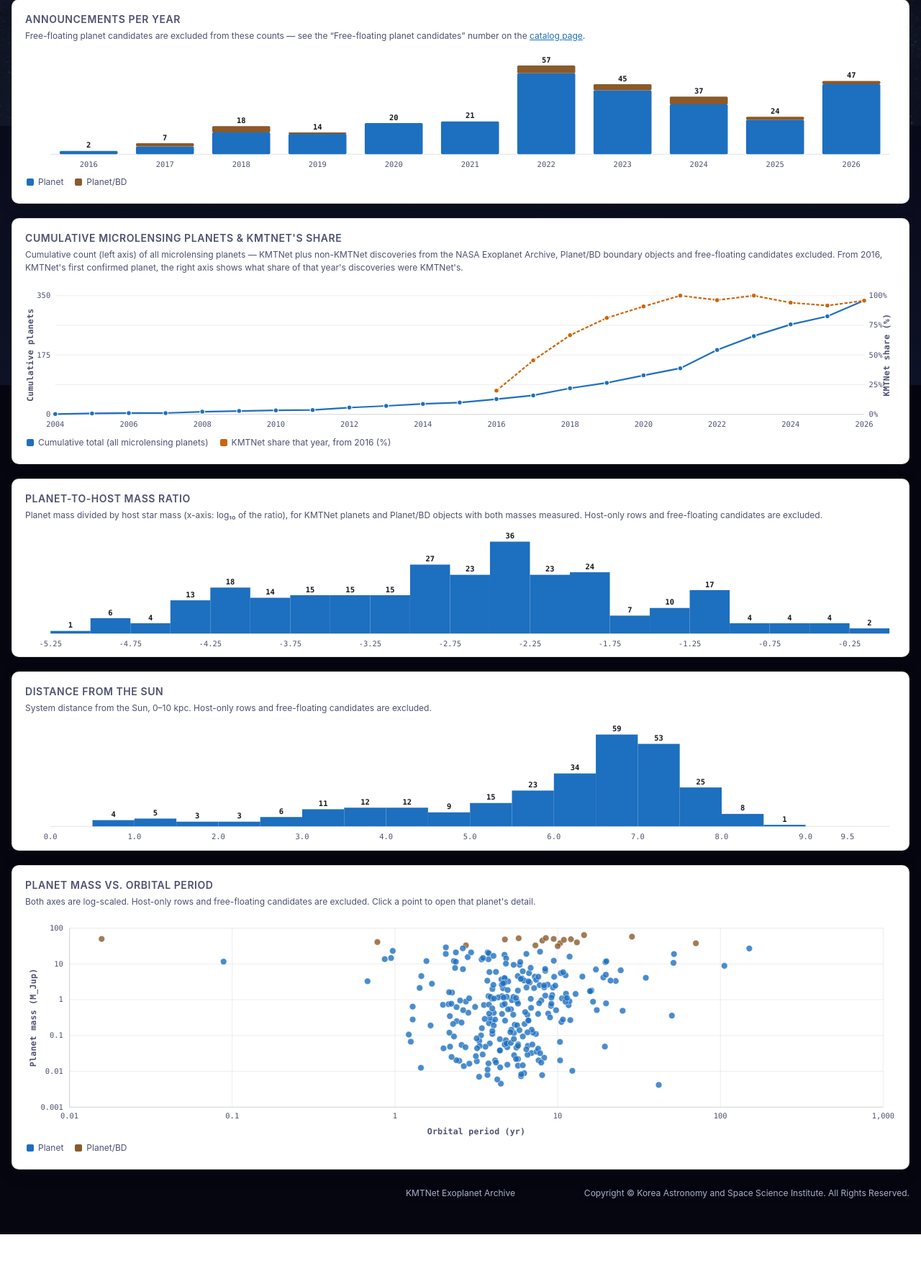
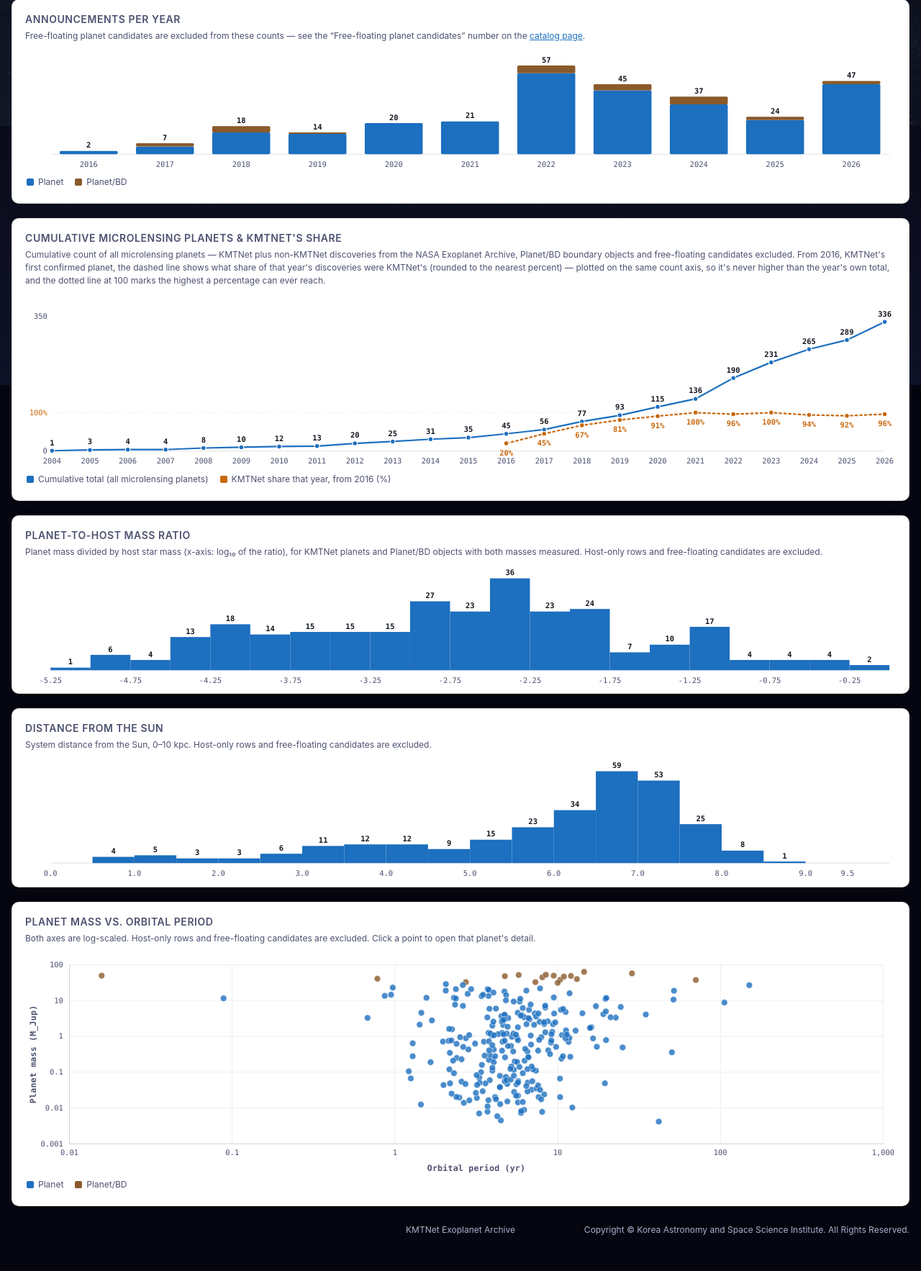
Before and after one commit to bulk17/ExoKMTNet, a PHP site: page /stats.html in a window 1280 px wide. Shown: the part 265-2031 px from the top of the page at 72% size. Before the commit the page ends 1980 px from the top, so only its background shows below. Run offline with PHP 8.4, Linux system fonts and the light colour scheme.

Commit message:
Plot the cumulative chart's KMTNet share on the same axis as the total
The dual left/right axis made the share line's height meaningless relative
to the cumulative total's — at high percentages it visually towered over
years whose actual total was far larger, reading as if the share exceeded
100% of the total. Both series now share one linear count axis (a percent
is just a number 0-100), with a reference line at 100 marking the share's
hard ceiling, and every point now carries its exact value as a label
(percentages rounded to whole numbers) instead of relying on hover-only
tooltips.

Co-Authored-By: Claude Sonnet 5 <noreply@anthropic.com>
Claude-Session: https://claude.ai/code/session_01RAVsNxWpCwsfMrRuYxU2jC

```diff
--- a/assets/css/style.css
+++ b/assets/css/style.css
@@ -339,6 +339,8 @@ a { color: var(--link); }
 .data-chart .cum-point { fill: var(--planet); }
 .data-chart .pct-point { fill: var(--accent); }
 .data-chart .line-point-group:hover .line-point { r: 5; }
+.data-chart .pct-ceiling { stroke-dasharray: 3 3; opacity: 0.5; }
+.data-chart .pct-label { fill: var(--accent); }
 
 .legend {
   display: flex;
--- a/assets/js/stats.js
+++ b/assets/js/stats.js
@@ -287,11 +287,13 @@
   })();
 
   // ---------------- Chart: cumulative total & KMTNet's yearly share ----------------
-  // Left axis: cumulative count of all microlensing planets (KMTNet + non-KMTNet
-  // NASA Exoplanet Archive entries), Planet type only. Right axis: what fraction
-  // of that year's discoveries were KMTNet's, shown from 2016 (KMTNet's first
-  // confirmed planet) onward — a per-year share, so it is bounded 0-100% by
-  // construction, unlike a cumulative-weighted ratio.
+  // Both lines share ONE linear axis (plain counts) instead of a dual left/right
+  // scale — a percentage is just a number from 0-100, so plotting it as a raw
+  // value on the same count axis as the cumulative total keeps it honestly
+  // below the total it's a share of, instead of two independently-scaled axes
+  // making the share line *look* like it tops out higher than the total. The
+  // KMTNet share is each year's own KMTNet-count/total-count ratio (bounded
+  // 0-100% by construction), shown from 2016 (KMTNet's first confirmed planet).
   (function renderCumulativeChart() {
     var svg = document.getElementById("cumulativeChart");
     if (!svg) return;
@@ -323,23 +325,22 @@
         cumTotal: cumTotal,
         kmtYear: k,
         totalYear: t,
-        yearlyPct: (y >= KMT_SHARE_START_YEAR && t > 0) ? (k / t * 100) : null,
+        yearlyPct: (y >= KMT_SHARE_START_YEAR && t > 0) ? Math.round((k / t) * 100) : null,
       });
     }
 
-    var W = 1100, H = 190, padL = 38, padR = 40, padT = 18, padB = 22;
+    var W = 1100, H = 220, padL = 34, padR = 14, padT = 28, padB = 22;
     var innerW = W - padL - padR;
     var innerH = H - padT - padB;
     var n = points.length;
     var stepX = n > 1 ? innerW / (n - 1) : 0;
 
     var maxCum = Math.max.apply(null, points.map(function (p) { return p.cumTotal; }));
-    var cumAxisMax = Math.ceil(maxCum / 50) * 50;
-    if (cumAxisMax <= maxCum) cumAxisMax += 50;
+    var axisMax = Math.max(100, Math.ceil(maxCum / 50) * 50);
+    if (axisMax <= maxCum) axisMax += 50;
 
     function xPix(i) { return padL + i * stepX; }
-    function yPixCum(v) { return padT + innerH - (v / cumAxisMax) * innerH; }
-    function yPixPct(v) { return padT + innerH - (v / 100) * innerH; }
+    function yPix(v) { return padT + innerH - (v / axisMax) * innerH; }
 
     svg.setAttribute("viewBox", "0 0 " + W + " " + H);
     svg.innerHTML = "";
@@ -351,19 +352,17 @@
       return e;
     }
 
-    // Gridlines on the 0-100% scale — the left axis is labeled at 0 / half / max,
-    // which land exactly on the 0% / 50% / 100% lines since both axes share the
-    // same underlying normalized (0-1) vertical scale.
-    [0, 25, 50, 75, 100].forEach(function (pct) {
-      var gy = yPixPct(pct);
-      svg.appendChild(el("line", { class: "grid-line", x1: padL, y1: gy, x2: W - padR, y2: gy }));
-      var rt = el("text", { x: W - padR + 6, y: gy + 3, "text-anchor": "start" });
-      rt.textContent = pct + "%";
-      svg.appendChild(rt);
-    });
+    // A single reference line at 100 — the hard ceiling a percentage can never
+    // cross — so it's visible at a glance that the share line stays under it.
+    var y100 = yPix(100);
+    svg.appendChild(el("line", { class: "grid-line pct-ceiling", x1: padL, y1: y100, x2: W - padR, y2: y100 }));
+    var y100Label = el("text", { class: "pct-label", x: padL - 6, y: y100 + 3, "text-anchor": "end" });
+    y100Label.textContent = "100%";
+    svg.appendChild(y100Label);
 
-    [0, cumAxisMax / 2, cumAxisMax].forEach(function (v) {
-      var gy = yPixCum(v);
+    [0, axisMax].forEach(function (v) {
+      if (v === 100) return;
+      var gy = yPix(v);
       var lt = el("text", { x: padL - 6, y: gy + 3, "text-anchor": "end" });
       lt.textContent = String(Math.round(v));
       svg.appendChild(lt);
@@ -371,16 +370,14 @@
 
     svg.appendChild(el("line", { class: "axis-line", x1: padL, y1: H - padB, x2: W - padR, y2: H - padB }));
 
-    var tickEvery = n > 18 ? 2 : 1;
     points.forEach(function (p, i) {
-      if (i % tickEvery !== 0 && i !== n - 1) return;
       var xt = el("text", { x: xPix(i), y: H - 6, "text-anchor": "middle" });
       xt.textContent = String(p.year);
       svg.appendChild(xt);
     });
 
     var cumPath = points.map(function (p, i) {
-      return (i === 0 ? "M" : "L") + xPix(i) + " " + yPixCum(p.cumTotal);
+      return (i === 0 ? "M" : "L") + xPix(i) + " " + yPix(p.cumTotal);
     }).join(" ");
     svg.appendChild(el("path", { class: "line cum-line", d: cumPath }));
 
@@ -389,14 +386,18 @@
       var titleEl = document.createElementNS(svgns, "title");
       titleEl.textContent = p.year + ": " + p.cumTotal + " cumulative planets";
       group.appendChild(titleEl);
-      group.appendChild(el("circle", { class: "line-point cum-point", cx: xPix(i), cy: yPixCum(p.cumTotal), r: 3 }));
+      group.appendChild(el("circle", { class: "line-point cum-point", cx: xPix(i), cy: yPix(p.cumTotal), r: 3 }));
       svg.appendChild(group);
+
+      var label = el("text", { class: "bar-label", x: xPix(i), y: yPix(p.cumTotal) - 7, "text-anchor": "middle" });
+      label.textContent = String(p.cumTotal);
+      svg.appendChild(label);
     });
 
     var pctPoints = points.filter(function (p) { return p.yearlyPct !== null; });
     if (pctPoints.length) {
       var pctPath = pctPoints.map(function (p, i) {
-        return (i === 0 ? "M" : "L") + xPix(points.indexOf(p)) + " " + yPixPct(p.yearlyPct);
+        return (i === 0 ? "M" : "L") + xPix(points.indexOf(p)) + " " + yPix(p.yearlyPct);
       }).join(" ");
       svg.appendChild(el("path", { class: "line pct-line", d: pctPath }));
 
@@ -404,27 +405,16 @@
         var idx = points.indexOf(p);
         var group = el("g", { class: "line-point-group" });
         var titleEl = document.createElementNS(svgns, "title");
-        titleEl.textContent = p.year + ": KMTNet " + p.kmtYear + " of " + p.totalYear + " (" + p.yearlyPct.toFixed(1) + "%)";
+        titleEl.textContent = p.year + ": KMTNet " + p.kmtYear + " of " + p.totalYear + " (" + p.yearlyPct + "%)";
         group.appendChild(titleEl);
-        group.appendChild(el("circle", { class: "line-point pct-point", cx: xPix(idx), cy: yPixPct(p.yearlyPct), r: 3 }));
+        group.appendChild(el("circle", { class: "line-point pct-point", cx: xPix(idx), cy: yPix(p.yearlyPct), r: 3 }));
         svg.appendChild(group);
+
+        var label = el("text", { class: "bar-label pct-label", x: xPix(idx), y: yPix(p.yearlyPct) + 15, "text-anchor": "middle" });
+        label.textContent = p.yearlyPct + "%";
+        svg.appendChild(label);
       });
     }
-
-    var leftMid = padT + innerH / 2;
-    var leftTitle = el("text", {
-      class: "axis-title", x: 10, y: leftMid, "text-anchor": "middle",
-      transform: "rotate(-90 10 " + leftMid + ")",
-    });
-    leftTitle.textContent = "Cumulative planets";
-    svg.appendChild(leftTitle);
-
-    var rightTitle = el("text", {
-      class: "axis-title", x: W - 8, y: leftMid, "text-anchor": "middle",
-      transform: "rotate(-90 " + (W - 8) + " " + leftMid + ")",
-    });
-    rightTitle.textContent = "KMTNet share (%)";
-    svg.appendChild(rightTitle);
   })();
 
   // ---------------- Chart: reusable histogram (mass ratio, distance) ----------------
--- a/index.html
+++ b/index.html
@@ -5,7 +5,7 @@
 <meta name="viewport" content="width=device-width, initial-scale=1" />
 <title>KMTNet Exoplanet Archive</title>
 <meta name="description" content="A browsable catalog of exoplanets discovered by the Korea Microlensing Telescope Network (KMTNet), modeled after the NASA Exoplanet Archive." />
-<link rel="stylesheet" href="assets/css/style.css?v=20260919" />
+<link rel="stylesheet" href="assets/css/style.css?v=20260919b" />
 </head>
 <body>
 <div class="wrap">
--- a/stats.html
+++ b/stats.html
@@ -5,7 +5,7 @@
 <meta name="viewport" content="width=device-width, initial-scale=1" />
 <title>Statistics — KMTNet Exoplanet Archive</title>
 <meta name="description" content="Distributions of KMTNet-discovered exoplanets: announcements per year, planet-to-host mass ratio, and distance from the Sun." />
-<link rel="stylesheet" href="assets/css/style.css?v=20260919" />
+<link rel="stylesheet" href="assets/css/style.css?v=20260919b" />
 </head>
 <body>
 <div class="wrap">
@@ -52,8 +52,8 @@
 
     <div class="chart-card">
       <h2>Cumulative microlensing planets &amp; KMTNet's share</h2>
-      <p class="chart-note">Cumulative count (left axis) of all microlensing planets — KMTNet plus non-KMTNet discoveries from the NASA Exoplanet Archive, Planet/BD boundary objects and free-floating candidates excluded. From 2016, KMTNet's first confirmed planet, the right axis shows what share of that year's discoveries were KMTNet's.</p>
-      <svg id="cumulativeChart" class="data-chart" viewBox="0 0 1100 190" role="img" aria-label="Line chart of cumulative microlensing planet discoveries and KMTNet's yearly discovery share since 2016"></svg>
+      <p class="chart-note">Cumulative count of all microlensing planets — KMTNet plus non-KMTNet discoveries from the NASA Exoplanet Archive, Planet/BD boundary objects and free-floating candidates excluded. From 2016, KMTNet's first confirmed planet, the dashed line shows what share of that year's discoveries were KMTNet's (rounded to the nearest percent) — plotted on the same count axis, so it's never higher than the year's own total, and the dotted line at 100 marks the highest a percentage can ever reach.</p>
+      <svg id="cumulativeChart" class="data-chart" viewBox="0 0 1100 220" role="img" aria-label="Line chart of cumulative microlensing planet discoveries and KMTNet's yearly discovery share since 2016"></svg>
       <div class="legend">
         <span><i style="background:var(--planet)"></i>Cumulative total (all microlensing planets)</span>
         <span><i style="background:var(--accent)"></i>KMTNet share that year, from 2016 (%)</span>
@@ -106,6 +106,6 @@
 </div>
 
 <script src="assets/data/planets.js?v=20260918"></script>
-<script src="assets/js/stats.js?v=20260919"></script>
+<script src="assets/js/stats.js?v=20260919b"></script>
 </body>
 </html>
```
